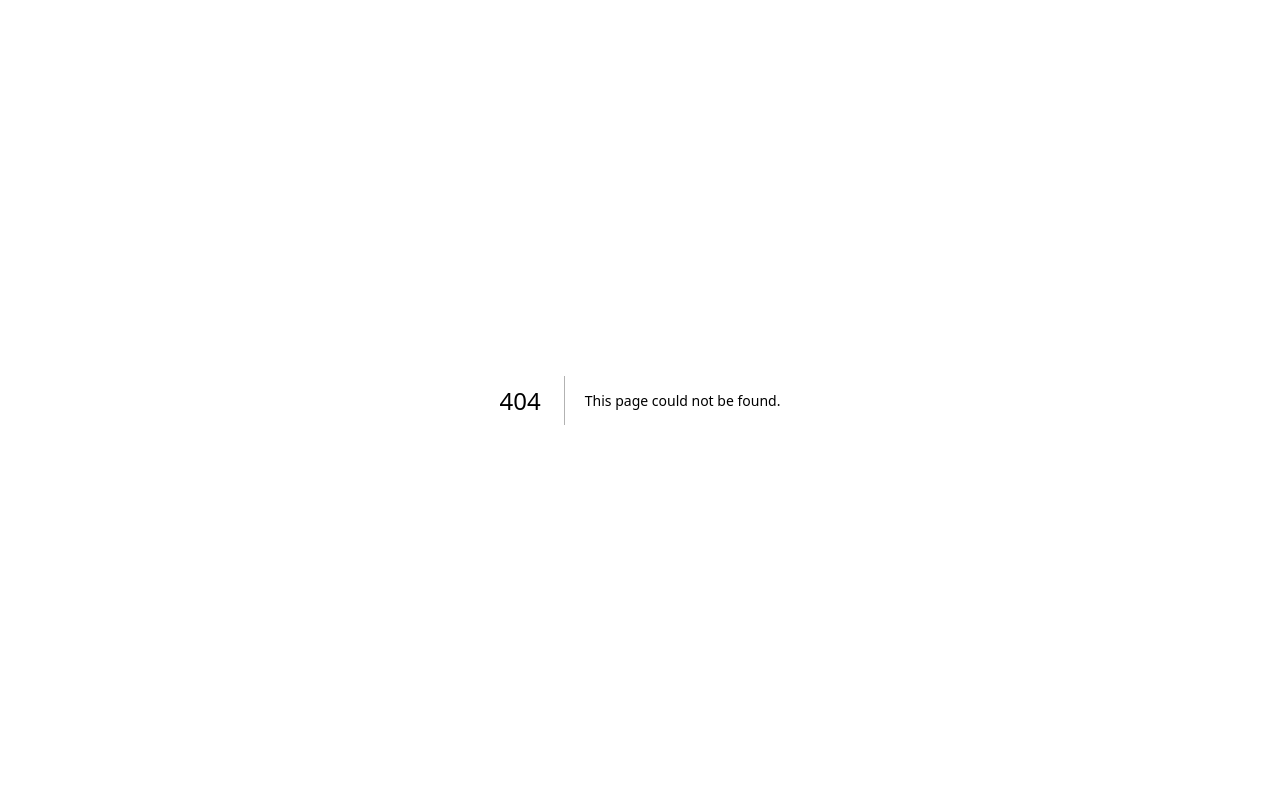
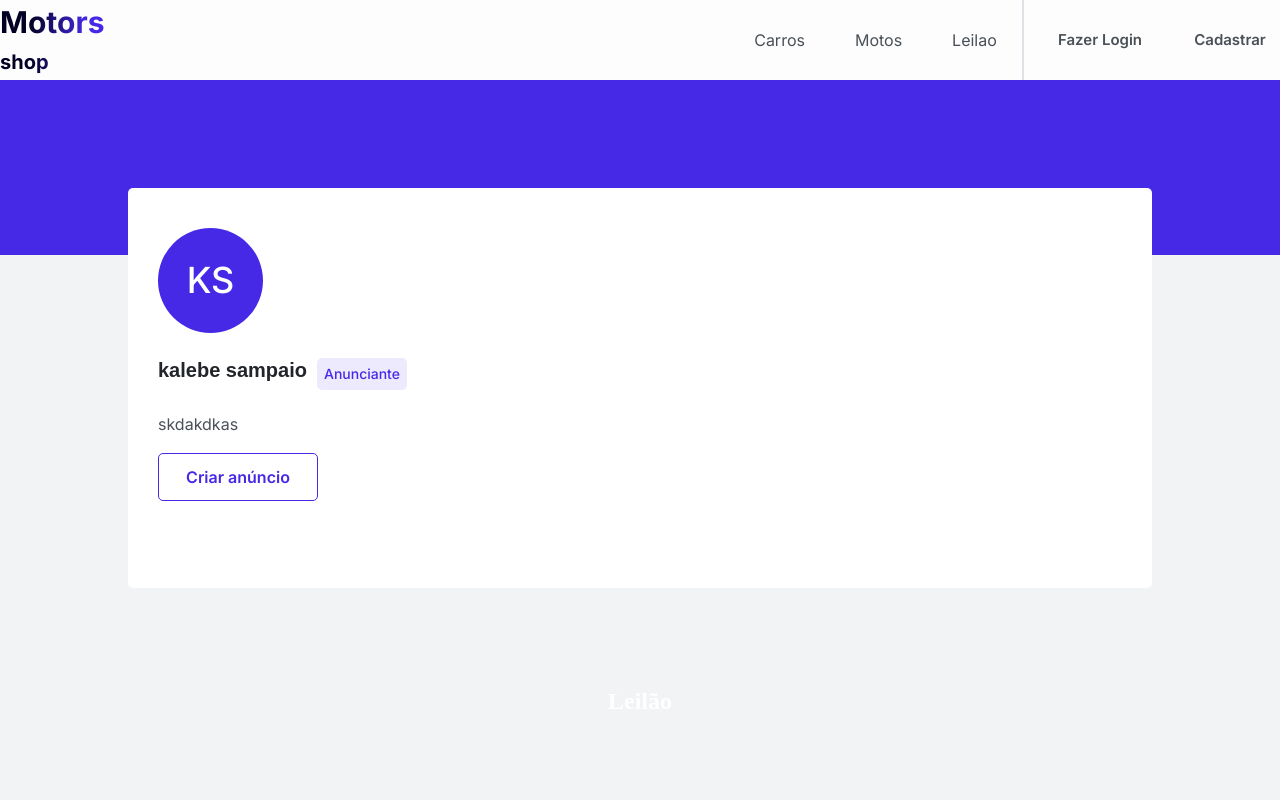
Before and after one commit to Mrdiskman/Motors_shop, a Next.js app in the folder motors_shop_next_app/: page /AnnouncerDashboard in a window 1280 px wide. Before the commit this address had no page. Shown: the top 800 px of the page. Built offline with nearby package versions, Linux system fonts and the light colour scheme.

Commit message:
feat/createAnnouncerDashboard

```diff
--- /dev/null
+++ b/motors_shop_next_app/src/components/AnnounceDashboardComponents/DetailUserComponents/index.tsx
@@ -0,0 +1,17 @@
+import { database } from "@/database";
+import BuildAnnouncerCard from "../announcerComponent/announcerCard";
+import { DivStylesAnnounce } from "./styled";
+
+function AnnounceDescription() {
+  return (
+    <DivStylesAnnounce>
+      <BuildAnnouncerCard
+        name={"kalebe sampaio"}
+        seller={true}
+        descripition={"skdakdkas"}
+      />
+    </DivStylesAnnounce>
+  );
+}
+
+export default AnnounceDescription;
--- /dev/null
+++ b/motors_shop_next_app/src/components/AnnounceDashboardComponents/DetailUserComponents/styled.ts
@@ -0,0 +1,10 @@
+import styled from "styled-components";
+
+export const DivStylesAnnounce = styled.div`
+  @import url("https://fonts.googleapis.com/css2?family=Inter:wght@100;200;300;400;500;600;700&family=Lexend:wght@100;200;300;400;500;600;700;800;900&display=swap");
+  display: flex;
+  justify-content: center;
+  flex-direction: column;
+  align-items: center;
+  width: 100%;
+`;
--- /dev/null
+++ b/motors_shop_next_app/src/components/AnnounceDashboardComponents/announcerComponent/announcerCard.style.ts
@@ -0,0 +1,90 @@
+import styled from "styled-components";
+
+export const AnnouncerCard = styled.div`
+  @import url("https://fonts.googleapis.com/css2?family=Inter:wght@100;200;300;400;500;600;700&family=Lexend:wght@100;200;300;400;500;600;700;800;900&display=swap");
+  display: flex;
+  padding-left: 30px;
+  padding-top: 40px;
+  padding-bottom: 35px;
+  padding-right: 25px;
+  flex-direction: column;
+  width: 90%;
+  min-height: 400px;
+  height: fit-content;
+  background-color: #ffffff;
+  border-radius: 5px;
+  margin-top: 65px;
+
+  .sellerNameAbreviation {
+    display: flex;
+    width: 105px;
+    height: 105px;
+    border-radius: 50%;
+    justify-content: center;
+    align-items: center;
+    background-color: #4529e6;
+    font-family: "Inter", sans-serif;
+    font-weight: 500;
+    font-size: 36px;
+    line-height: 53px;
+    color: #ffffff;
+  }
+  .dataContainerAnnouncer {
+    display: flex;
+    gap: 10px;
+    margin-bottom: 20px;
+    margin-top: 25px;
+  }
+
+  .sellerName {
+    font-family: "Lexend", sans-serif;
+    font-weight: 600;
+    font-size: 20px;
+    line-height: 24px;
+    color: #212529;
+  }
+
+  .sellerRole {
+    display: flex;
+    justify-content: center;
+    align-items: center;
+    border-radius: 5px;
+    width: 90px;
+    height: 32px;
+    background-color: #edeafd;
+    font-family: "Inter", sans-serif;
+    font-weight: 500;
+    font-size: 14px;
+    line-height: 24px;
+    color: #4529e6;
+  }
+
+  .sellerDescription {
+    font-family: "Inter", sans-serif;
+    font-weight: 400;
+    font-size: 16px;
+    line-height: 28px;
+    color: #495057;
+    margin-bottom: 15px;
+  }
+
+  button {
+    display: flex;
+    justify-content: center;
+    align-items: center;
+    width: 160px;
+    height: 48px;
+    border: 1.5px solid #4529e6;
+    border-radius: 5px;
+    background-color: transparent;
+    color: #4529e6;
+    font-family: "Inter", sans-serif;
+    font-weight: 600;
+    font-size: 16px;
+  }
+
+  @media screen and (min-width: 769px) {
+    width: 80%;
+    margin-bottom: 100px;
+  }
+`;
--- /dev/null
+++ b/motors_shop_next_app/src/components/AnnounceDashboardComponents/announcerComponent/announcerCard.tsx
@@ -0,0 +1,54 @@
+import { AnnouncerCard } from "./announcerCard.style";
+
+import {
+  Button,
+  Container,
+  Flex,
+  Input,
+  OverflowY,
+  Title,
+} from "@/components/GeneralComponents/index";
+
+const BuildAnnouncerCard = ({ name, seller, descripition }: any) => {
+  const CompleteNameSplit = name.split(" ");
+  const surname = CompleteNameSplit[1];
+  const surnameSplit = surname.split("");
+  const nameSplit = name.split("");
+  const nameAbreviation =
+    nameSplit[0].toUpperCase() + surnameSplit[0].toUpperCase();
+
+  const customStyles = {
+    content: {
+      top: "5%",
+      left: "50%",
+      right: "auto",
+      bottom: "auto",
+      marginRight: "-50%",
+      transform: "translate(-50%, 0%)",
+      minHeight: "1252px",
+      width: "90vw",
+    },
+    overlay: {
+      backgroundColor: "rgba(0, 0, 0, 0.15)",
+    },
+  };
+
+  return (
+    <AnnouncerCard>
+      <div className="containerDiv">
+        <p className="sellerNameAbreviation">{nameAbreviation}</p>
+        <div className="dataContainerAnnouncer">
+          <p className="sellerName">{name}</p>
+          <p className="sellerRole">Anunciante</p>
+        </div>
+        <p className="sellerDescription">{descripition}</p>
+      </div>
+
+      <Button height={"108px"} width={"108px"} borderRadius={"4px"}>
+        <p>Criar anúncio</p>
+      </Button>
+    </AnnouncerCard>
+  );
+};
+
+export default BuildAnnouncerCard;
--- /dev/null
+++ b/motors_shop_next_app/src/pages/AnnouncerDashboard/index.tsx
@@ -0,0 +1,31 @@
+import Header from "@/components/GeneralComponents/Header";
+import Footer from "@/components/GeneralComponents/Footer";
+import { HomeStyles } from "../home/styled";
+import HomeNav from "@/components/HomeComponents/HomeNav";
+import CarouselComponent from "@/components/GeneralComponents/Carousel";
+import CardAuction from "@/components/GeneralComponents/CardAuction";
+import CardVehicle from "@/components/HomeComponents/CardVehicle";
+import { BackGroundStyle } from "@/components/GeneralComponents/Background/styled";
+import AnnounceDescription from "@/components/AnnounceDashboardComponents/DetailUserComponents";
+import BackGround from "@/components/GeneralComponents/Background";
+
+function AnnouncerDashboard() {
+  return (
+    <>
+      <Header />
+      <BackGround>
+        <AnnounceDescription />
+        <h2 className="TitleHome auctions">Leilão</h2>
+      </BackGround>
+      <CarouselComponent>
+        <CardAuction />
+        <CardAuction />
+        <CardAuction />
+        <CardAuction />
+      </CarouselComponent>
+
+      <Footer />
+    </>
+  );
+}
+export default AnnouncerDashboard;
--- /dev/null
+++ b/motors_shop_next_app/src/pages/AnnouncerDashboard/styled.ts
@@ -0,0 +1,25 @@
+import styled from "styled-components";
+
+export const HomeStyles = styled.nav`
+  @import url("https://fonts.googleapis.com/css2?family=Inter:wght@100;200;300;400;500;600;700&family=Lexend:wght@100;200;300;400;500;600;700;800;900&display=swap");
+  width: 99vw;
+  height: 100%;
+  .container {
+    margin-left: 45px;
+    .TitleHome {
+      margin-bottom: 40px;
+      font-weight: 600;
+      font-size: 24px;
+      color: #0b0d0d;
+      margin-top: 13%;
+      margin-left: 3%;
+      font-family: "Lexend", sans-serif;
+      font-weight: 600;
+      font-size: 24px;
+      line-height: 30px;
+    }
+    .auctions {
+      margin-top: 10%;
+    }
+  }
+`;
```
